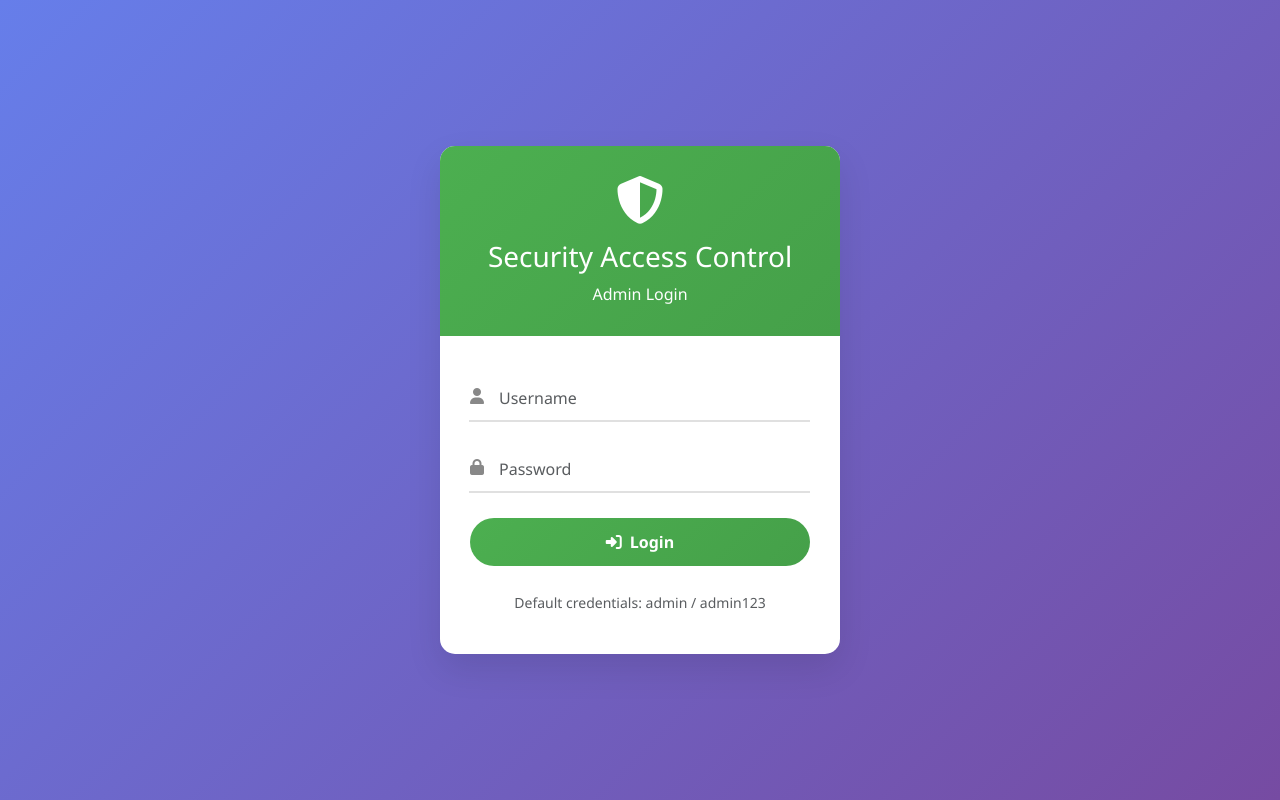
After one commit to mabregana27612/GateGuard, a Flask app: page /login in a window 1280 px wide. The commit adds this page. Run offline with Flask 3, Linux system fonts and the light colour scheme.

Commit message:
Implement custom admin login and provide default credentials for access
Replace Google authentication with a dedicated admin login system, creating a default 'admin' user with password 'admin123' for initial access. This change includes modifications to authentication flow, user models, and route handling for login and logout. The system now utilizes Flask-Login for session management.

Replit-Commit-Author: Agent
Replit-Commit-Session-Id: fb7728af-6a3e-4e45-88d8-3b1851b15e4d
Replit-Commit-Checkpoint-Type: full_checkpoint
Replit-Commit-Screenshot-Url: https://storage.googleapis.com/screenshot-production-us-central1/bdb3b5e1-9809-4bd4-98d7-28d488d0fa33/fb7728af-6a3e-4e45-88d8-3b1851b15e4d/SphhwSk

```diff
--- a/app.py
+++ b/app.py
@@ -29,8 +29,10 @@ app.config["SQLALCHEMY_ENGINE_OPTIONS"] = {
 # Initialize the app with the extension
 db.init_app(app)
 
-# Create tables
+# Create tables and initialize
 with app.app_context():
     import models  # noqa: F401
+    import auth  # noqa: F401
     db.create_all()
-    logging.info("Database tables created")
+    auth.create_default_admin()
+    logging.info("Database tables created and default admin initialized")
--- /dev/null
+++ b/auth.py
@@ -0,0 +1,97 @@
+from flask import Flask, render_template, request, redirect, url_for, flash, session
+from flask_login import LoginManager, login_user, logout_user, login_required, current_user
+from functools import wraps
+from models import AdminUser
+from app import app, db
+import logging
+
+# Configure Flask-Login
+login_manager = LoginManager()
+login_manager.init_app(app)
+login_manager.login_view = 'login'
+login_manager.login_message = 'Please log in to access this page.'
+
+@login_manager.user_loader
+def load_user(user_id):
+    return AdminUser.query.get(int(user_id))
+
+def require_login(f):
+    """Decorator to require login for admin routes"""
+    @wraps(f)
+    def decorated_function(*args, **kwargs):
+        if not current_user.is_authenticated:
+            return redirect(url_for('login'))
+        return f(*args, **kwargs)
+    return decorated_function
+
+def create_default_admin():
+    """Create default admin user if none exists"""
+    try:
+        admin = AdminUser.query.filter_by(username='admin').first()
+        if not admin:
+            admin = AdminUser(
+                username='admin',
+                email='admin@security.local',
+                first_name='System',
+                last_name='Administrator'
+            )
+            admin.set_password('admin123')  # Default password
+            db.session.add(admin)
+            db.session.commit()
+            logging.info("Default admin user created: admin/admin123")
+        return admin
+    except Exception as e:
+        logging.error(f"Error creating default admin: {e}")
+        return None
+
+# Routes
+@app.route('/login', methods=['GET', 'POST'])
+def login():
+    if request.method == 'POST':
+        username = request.form.get('username')
+        password = request.form.get('password')
+
+        if not username or not password:
+            flash('Please enter both username and password', 'danger')
+            return render_template('login.html')
+
+        user = AdminUser.query.filter_by(username=username).first()
+
+        if user and user.check_password(password):
+            login_user(user)
+            next_page = request.args.get('next')
+            flash(f'Welcome back, {user.first_name}!', 'success')
+            return redirect(next_page) if next_page else redirect(url_for('admin_dashboard'))
+        else:
+            flash('Invalid username or password', 'danger')
+
+    return render_template('login.html')
+
+@app.route('/logout')
+@login_required
+def logout():
+    logout_user()
+    flash('You have been logged out successfully', 'info')
+    return redirect(url_for('index'))
+
+@app.route('/change_password', methods=['GET', 'POST'])
+@require_login
+def change_password():
+    if request.method == 'POST':
+        current_password = request.form.get('current_password')
+        new_password = request.form.get('new_password')
+        confirm_password = request.form.get('confirm_password')
+
+        if not current_user.check_password(current_password):
+            flash('Current password is incorrect', 'danger')
+        elif new_password != confirm_password:
+            flash('New passwords do not match', 'danger')
+        elif len(new_password) < 6:
+            flash('Password must be at least 6 characters long', 'danger')
+        else:
+            current_user.set_password(new_password)
+            db.session.commit()
+            flash('Password changed successfully', 'success')
+            return redirect(url_for('admin_dashboard'))
+
+    return render_template('change_password.html')
--- a/routes.py
+++ b/routes.py
@@ -6,11 +6,8 @@ import csv
 import io
 
 from app import app, db
-from replit_auth import require_login, make_replit_blueprint
+from auth import require_login, create_default_admin
 from security_service import security_service
-
-# Register Replit Auth blueprint
-app.register_blueprint(make_replit_blueprint(), url_prefix="/auth")
 
 # Make session permanent
 @app.before_request
--- a/templates/403.html
+++ b/templates/403.html
@@ -25,7 +25,7 @@
                 </a>
 
                 {% if not current_user.is_authenticated %}
-                <a href="{{ url_for('replit_auth.login') }}" class="btn btn-outline-primary">
+                <a href="{{ url_for('login') }}" class="btn btn-outline-primary">
                     <i class="fas fa-sign-in-alt me-2"></i>
                     Admin Login
                 </a>
--- a/templates/base.html
+++ b/templates/base.html
@@ -65,14 +65,14 @@
                             {{ current_user.first_name or current_user.email or 'Admin' }}
                         </a>
                         <ul class="dropdown-menu">
-                            <li><a class="dropdown-item" href="{{ url_for('replit_auth.logout') }}">
+                            <li><a class="dropdown-item" href="{{ url_for('logout') }}">
                                 <i class="fas fa-sign-out-alt me-2"></i>Logout
                             </a></li>
                         </ul>
                     </li>
                     {% else %}
                     <li class="nav-item">
-                        <a class="nav-link" href="{{ url_for('replit_auth.login') }}">
+                        <a class="nav-link" href="{{ url_for('login') }}">
                             <i class="fas fa-sign-in-alt me-1"></i>
                             Admin Login
                         </a>
--- a/templates/index.html
+++ b/templates/index.html
@@ -26,7 +26,7 @@
                         <i class="fas fa-qrcode me-2"></i>
                         Scan QR Code
                     </a>
-                    <a href="{{ url_for('replit_auth.login') }}" class="btn btn-outline-dark btn-lg">
+                    <a href="{{ url_for('login') }}" class="btn btn-outline-dark btn-lg">
                         <i class="fas fa-users-cog me-2"></i>
                         Admin Access
                     </a>
--- /dev/null
+++ b/templates/login.html
@@ -0,0 +1,132 @@
+<!DOCTYPE html>
+<html lang="en">
+<head>
+    <meta charset="UTF-8">
+    <meta name="viewport" content="width=device-width, initial-scale=1.0">
+    <title>Admin Login - Security Access Control</title>
+    <link href="https://cdn.jsdelivr.net/npm/bootstrap@5.3.0/dist/css/bootstrap.min.css" rel="stylesheet">
+    <link href="https://cdnjs.cloudflare.com/ajax/libs/font-awesome/6.4.0/css/all.min.css" rel="stylesheet">
+    <style>
+        body {
+            background: linear-gradient(135deg, #667eea 0%, #764ba2 100%);
+            min-height: 100vh;
+            display: flex;
+            align-items: center;
+            justify-content: center;
+            font-family: 'Segoe UI', Tahoma, Geneva, Verdana, sans-serif;
+        }
+        .login-container {
+            background: white;
+            border-radius: 15px;
+            box-shadow: 0 15px 35px rgba(0, 0, 0, 0.1);
+            overflow: hidden;
+            max-width: 400px;
+            width: 100%;
+            margin: 20px;
+        }
+        .login-header {
+            background: linear-gradient(135deg, #4CAF50 0%, #45a049 100%);
+            color: white;
+            padding: 30px 20px;
+            text-align: center;
+        }
+        .login-form {
+            padding: 40px 30px;
+        }
+        .form-group {
+            margin-bottom: 25px;
+        }
+        .form-control {
+            border: none;
+            border-bottom: 2px solid #e0e0e0;
+            border-radius: 0;
+            padding: 10px 0;
+            background: transparent;
+            transition: all 0.3s ease;
+        }
+        .form-control:focus {
+            border-bottom-color: #4CAF50;
+            box-shadow: none;
+            background: transparent;
+        }
+        .btn-login {
+            background: linear-gradient(135deg, #4CAF50 0%, #45a049 100%);
+            border: none;
+            border-radius: 25px;
+            padding: 12px 30px;
+            width: 100%;
+            color: white;
+            font-weight: 600;
+            transition: all 0.3s ease;
+        }
+        .btn-login:hover {
+            transform: translateY(-2px);
+            box-shadow: 0 5px 15px rgba(76, 175, 80, 0.3);
+            color: white;
+        }
+        .input-group {
+            position: relative;
+        }
+        .input-group i {
+            position: absolute;
+            top: 12px;
+            left: 0;
+            color: #888;
+            z-index: 5;
+        }
+        .input-group .form-control {
+            padding-left: 30px;
+        }
+    </style>
+</head>
+<body>
+    <div class="login-container">
+        <div class="login-header">
+            <i class="fas fa-shield-alt fa-3x mb-3"></i>
+            <h3>Security Access Control</h3>
+            <p class="mb-0">Admin Login</p>
+        </div>
+
+        <div class="login-form">
+            {% with messages = get_flashed_messages(with_categories=true) %}
+                {% if messages %}
+                    {% for category, message in messages %}
+                        <div class="alert alert-{{ 'danger' if category == 'error' else category }} alert-dismissible fade show" role="alert">
+                            {{ message }}
+                            <button type="button" class="btn-close" data-bs-dismiss="alert"></button>
+                        </div>
+                    {% endfor %}
+                {% endif %}
+            {% endwith %}
+
+            <form method="POST">
+                <div class="form-group">
+                    <div class="input-group">
+                        <i class="fas fa-user"></i>
+                        <input type="text" class="form-control" name="username" placeholder="Username" required>
+                    </div>
+                </div>
+
+                <div class="form-group">
+                    <div class="input-group">
+                        <i class="fas fa-lock"></i>
+                        <input type="password" class="form-control" name="password" placeholder="Password" required>
+                    </div>
+                </div>
+
+                <button type="submit" class="btn btn-login">
+                    <i class="fas fa-sign-in-alt me-2"></i>Login
+                </button>
+            </form>
+
+            <div class="text-center mt-4">
+                <small class="text-muted">
+                    Default credentials: admin / admin123
+                </small>
+            </div>
+        </div>
+    </div>
+
+    <script src="https://cdn.jsdelivr.net/npm/bootstrap@5.3.0/dist/js/bootstrap.bundle.min.js"></script>
+</body>
+</html>
```
Also changed, not shown: models.py (+16 -26 lines), templates/change_password.html (added, +44 -0 lines), 1 other file.
